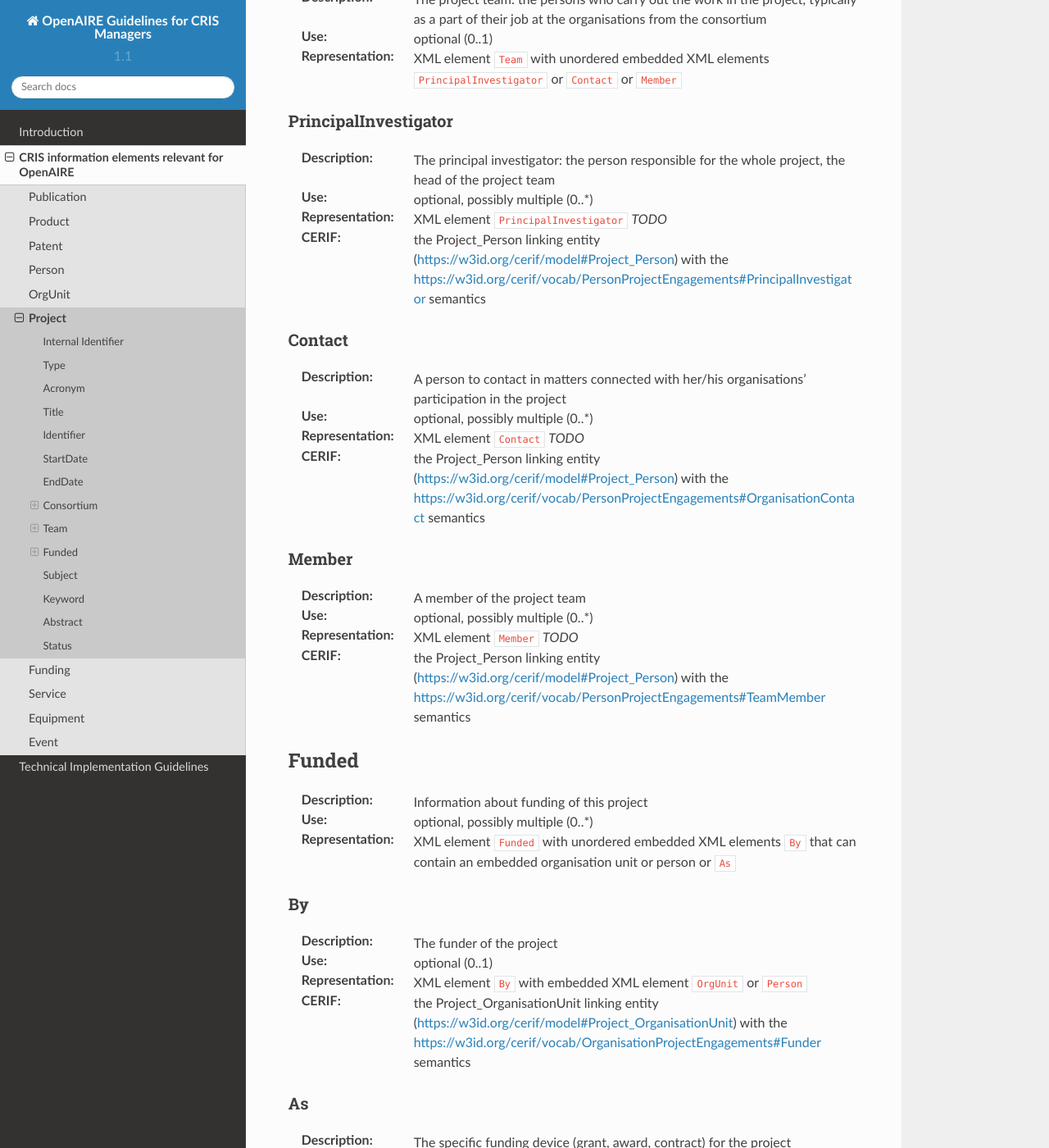
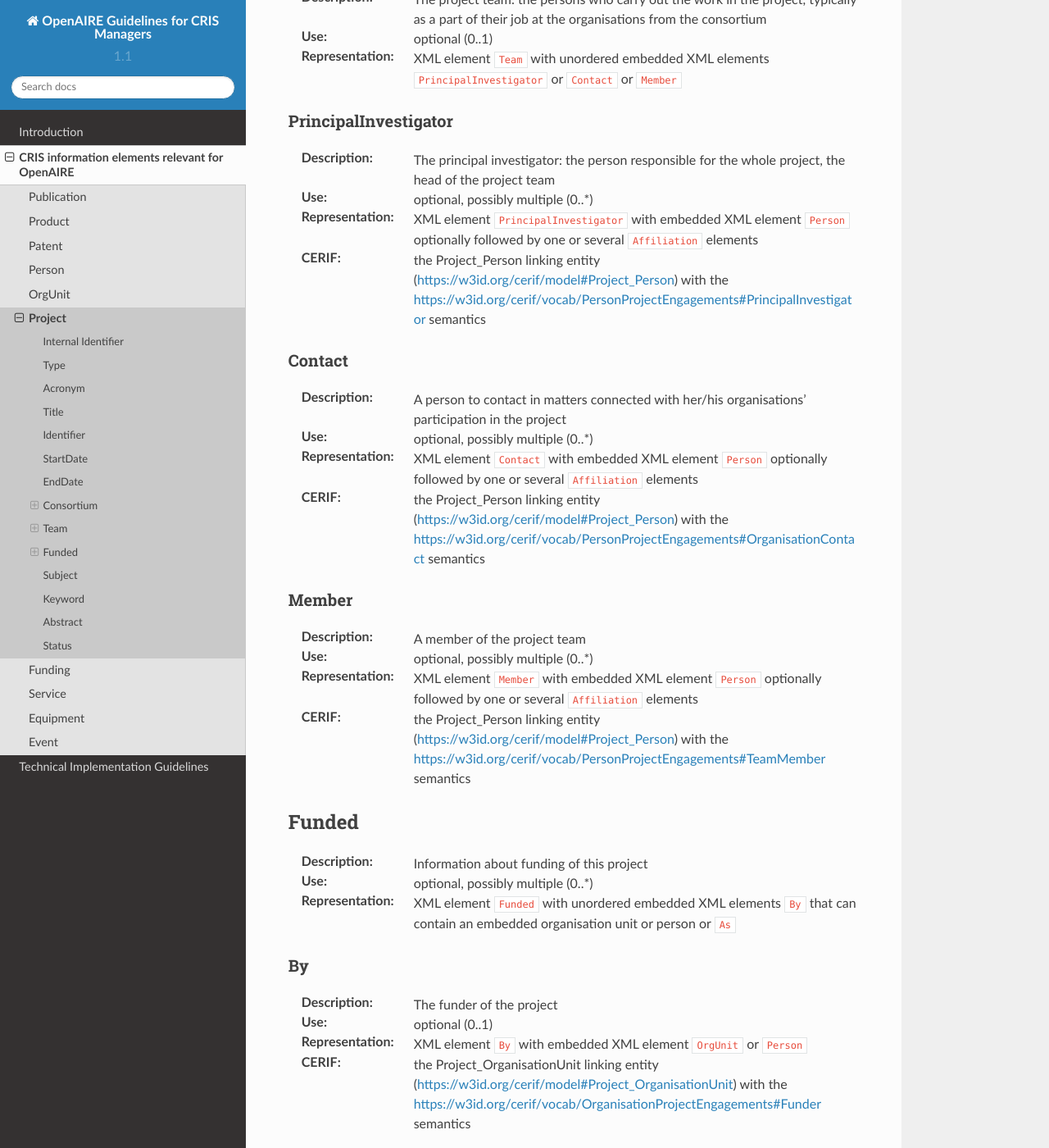
Before and after one commit to openaire/guidelines-cris-managers, a Sphinx documentation site: the page built from docs/cerif_xml_project_entity.rst, in a window 1280 px wide and 1400 px high, scrolled down 4045 px. Shown: the whole window at 82% size. Built offline with Sphinx 7.4.7 and the Read the Docs theme 2.0.0, drawn with Linux system fonts in a browser that asks for light colours; a script that is not in the unit is left out.

Commit message:
handle cfLinkWithDisplayNameToPersonWithAffiliations__Type

```diff
--- a/docs/cerif_xml_project_entity.rst
+++ b/docs/cerif_xml_project_entity.rst
@@ -129,7 +129,7 @@
 ---------------------
 :Description: The principal investigator: the person responsible for the whole project, the head of the project team
 :Use: optional, possibly multiple (0..*)
-:Representation: XML element ``PrincipalInvestigator`` *TODO*
+:Representation: XML element ``PrincipalInvestigator`` with embedded XML element ``Person`` optionally followed by one or several ``Affiliation`` elements
 :CERIF: the Project_Person linking entity (`<https://w3id.org/cerif/model#Project_Person>`_) with the `<https://w3id.org/cerif/vocab/PersonProjectEngagements#PrincipalInvestigator>`_ semantics
 
 
@@ -137,7 +137,7 @@
 -------
 :Description: A person to contact in matters connected with her/his organisations' participation in the project
 :Use: optional, possibly multiple (0..*)
-:Representation: XML element ``Contact`` *TODO*
+:Representation: XML element ``Contact`` with embedded XML element ``Person`` optionally followed by one or several ``Affiliation`` elements
 :CERIF: the Project_Person linking entity (`<https://w3id.org/cerif/model#Project_Person>`_) with the `<https://w3id.org/cerif/vocab/PersonProjectEngagements#OrganisationContact>`_ semantics
 
 
@@ -145,7 +145,7 @@
 ------
 :Description: A member of the project team
 :Use: optional, possibly multiple (0..*)
-:Representation: XML element ``Member`` *TODO*
+:Representation: XML element ``Member`` with embedded XML element ``Person`` optionally followed by one or several ``Affiliation`` elements
 :CERIF: the Project_Person linking entity (`<https://w3id.org/cerif/model#Project_Person>`_) with the `<https://w3id.org/cerif/vocab/PersonProjectEngagements#TeamMember>`_ semantics
 
 
```
Also changed, not shown: 1 other file.
